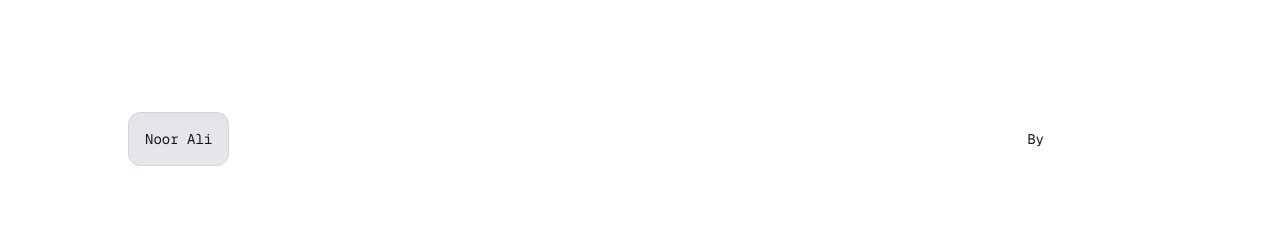
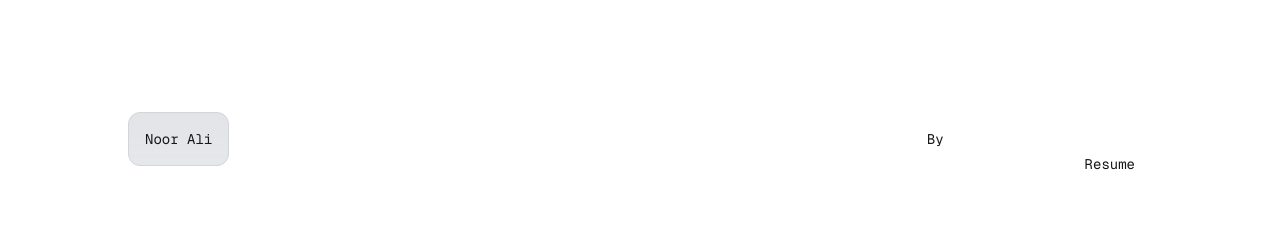
Before and after one commit to oronila/oronila.github.io, a Next.js app: page / in a window 1280 px wide. Shown: the top 233 px of the page. Built offline with nearby package versions, Linux system fonts and the light colour scheme.

Commit message:
feat: add resume PDF under public/files and add Resume link to homepage

```diff
--- a/src/app/page.tsx
+++ b/src/app/page.tsx
@@ -7,7 +7,7 @@ export default function Home() {
         <p className="fixed left-0 top-0 flex w-full justify-center border-b border-gray-300 bg-gradient-to-b from-zinc-200 pb-6 pt-8 backdrop-blur-2xl lg:static lg:w-auto lg:rounded-xl lg:border lg:bg-gray-200 lg:p-4 dark:border-neutral-800 dark:bg-zinc-800/30 dark:from-inherit dark:lg:bg-zinc-800/30">
           Noor Ali
         </p>
-        <div className="fixed bottom-0 left-0 flex h-48 w-full items-end justify-center bg-gradient-to-t from-white via-white dark:from-black dark:via-black lg:static lg:h-auto lg:w-auto lg:bg-none">
+        <div className="fixed bottom-0 left-0 flex h-48 w-full items-end justify-center gap-4 bg-gradient-to-t from-white via-white dark:from-black dark:via-black lg:static lg:h-auto lg:w-auto lg:bg-none">
           <a
             className="pointer-events-none flex place-items-center gap-2 p-8 lg:pointer-events-auto lg:p-0"
             href="https://vercel.com?utm_source=create-next-app&utm_medium=appdir-template&utm_campaign=create-next-app"
@@ -23,6 +23,14 @@ export default function Home() {
               height={24}
               priority
             />
+          </a>
+          <a
+            href="/files/Noor_Ali_Resume_Summer_2026.pdf"
+            target="_blank"
+            rel="noopener noreferrer"
+            className="rounded-lg border border-transparent px-4 py-2 transition-colors hover:border-gray-300 hover:bg-gray-100 hover:dark:border-neutral-700 hover:dark:bg-neutral-800/30"
+          >
+            Resume
           </a>
         </div>
       </div>
```
Also changed, not shown: 1 other file (tests, documents, lock files or other folders).
